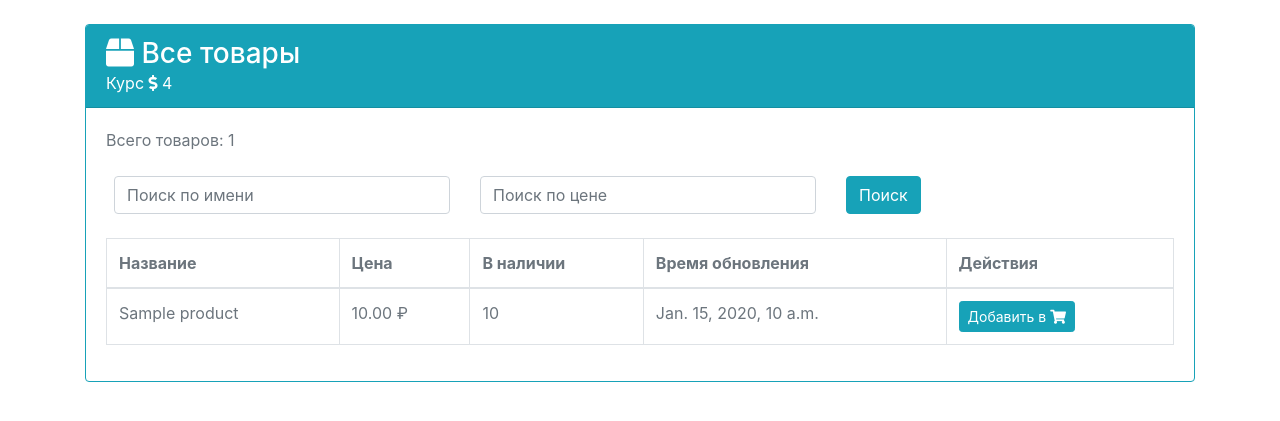
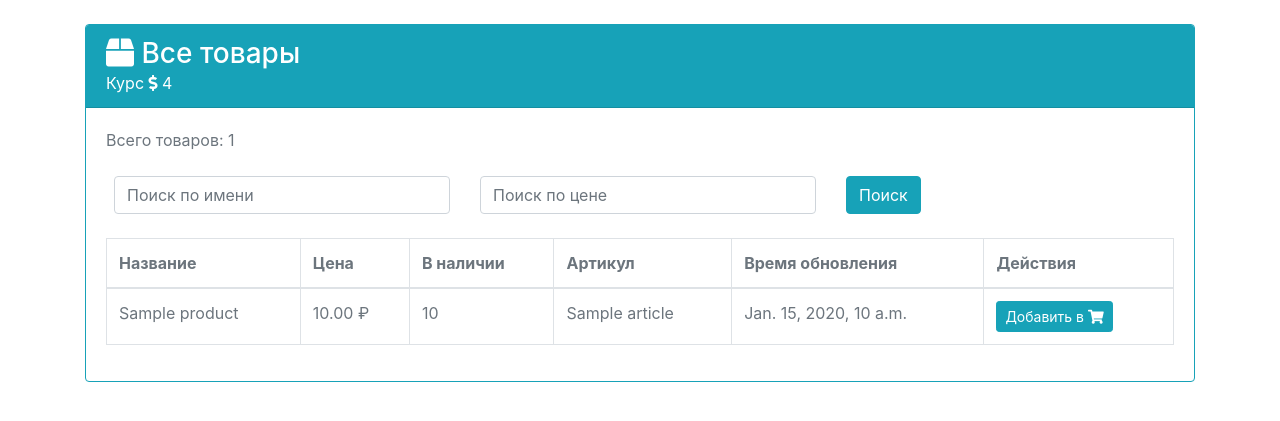
Before and after one commit to hottabuch1987/perfumerforyou, a Django app: template product/templates/product/product_list.html in a window 1280 px wide. Shown: the top 421 px of the page. Run offline with Django 4.2, Linux system fonts and the light colour scheme; the template is opened without the code that fills it: most values are stand-ins (such as "Sample title", 1, 10 or a date in 2020); some libraries are stand-ins or nearby versions.

Commit message:
add article

```diff
--- a/product/models.py
+++ b/product/models.py
@@ -9,7 +9,7 @@ class Product(models.Model):
     supplier = models.ForeignKey(Supplier, on_delete=models.CASCADE, related_name='products', verbose_name='Поставщик')
     name = models.CharField("Название товара", max_length=100)
     price = models.DecimalField("Цена", max_digits=12, decimal_places=2)
-    article = models.CharField("Артикул", max_length=100)
+    article = models.CharField("Aртикул", max_length=100)
     is_visible = models.BooleanField("Видимость товаров поставщика", default=True)
     quantity = models.PositiveIntegerField("Количество товара", default=0)
     updated_at = models.DateTimeField("Дата обновления", auto_now=True)
--- a/product/templates/product/product_list.html
+++ b/product/templates/product/product_list.html
@@ -35,6 +35,7 @@
                             <th>Название</th>
                             <th>Цена</th>
                             <th>В наличии</th>
+                            <th>Артикул</th>
                             <th>Время обновления</th>
                             <th>Действия</th>
                         </tr>
@@ -45,6 +46,7 @@
                                 <td>{{ product.name }}</td>
                                 <td>{{ product.display_final_price|floatformat:2 }} ₽</td>
                                 <td>{{ product.quantity }}</td>
+                                <td>{{ product.article}}</td>
                                 <td>{{ product.updated_at }}</td>
 
 
```
Also changed, not shown: README.md.
